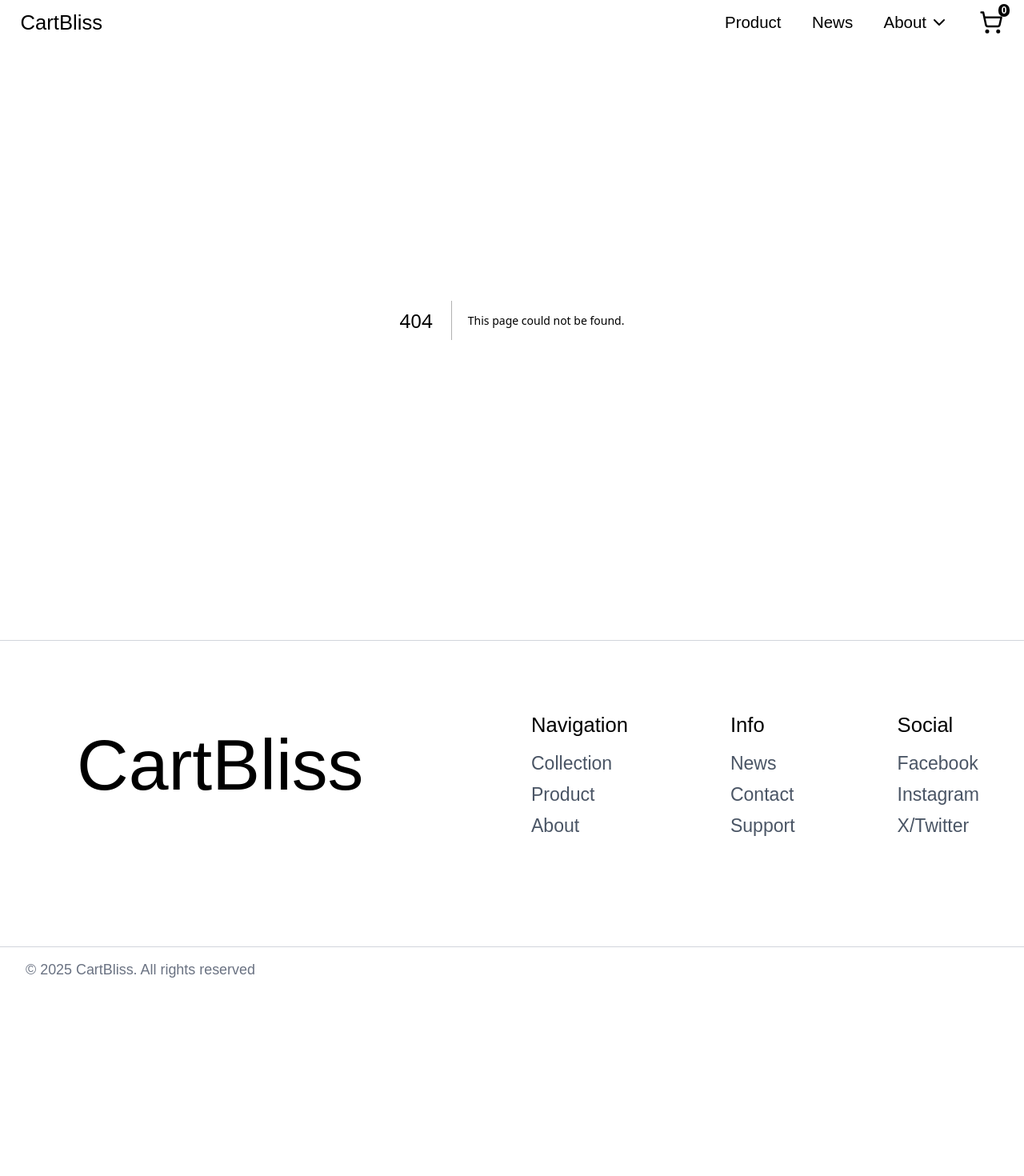
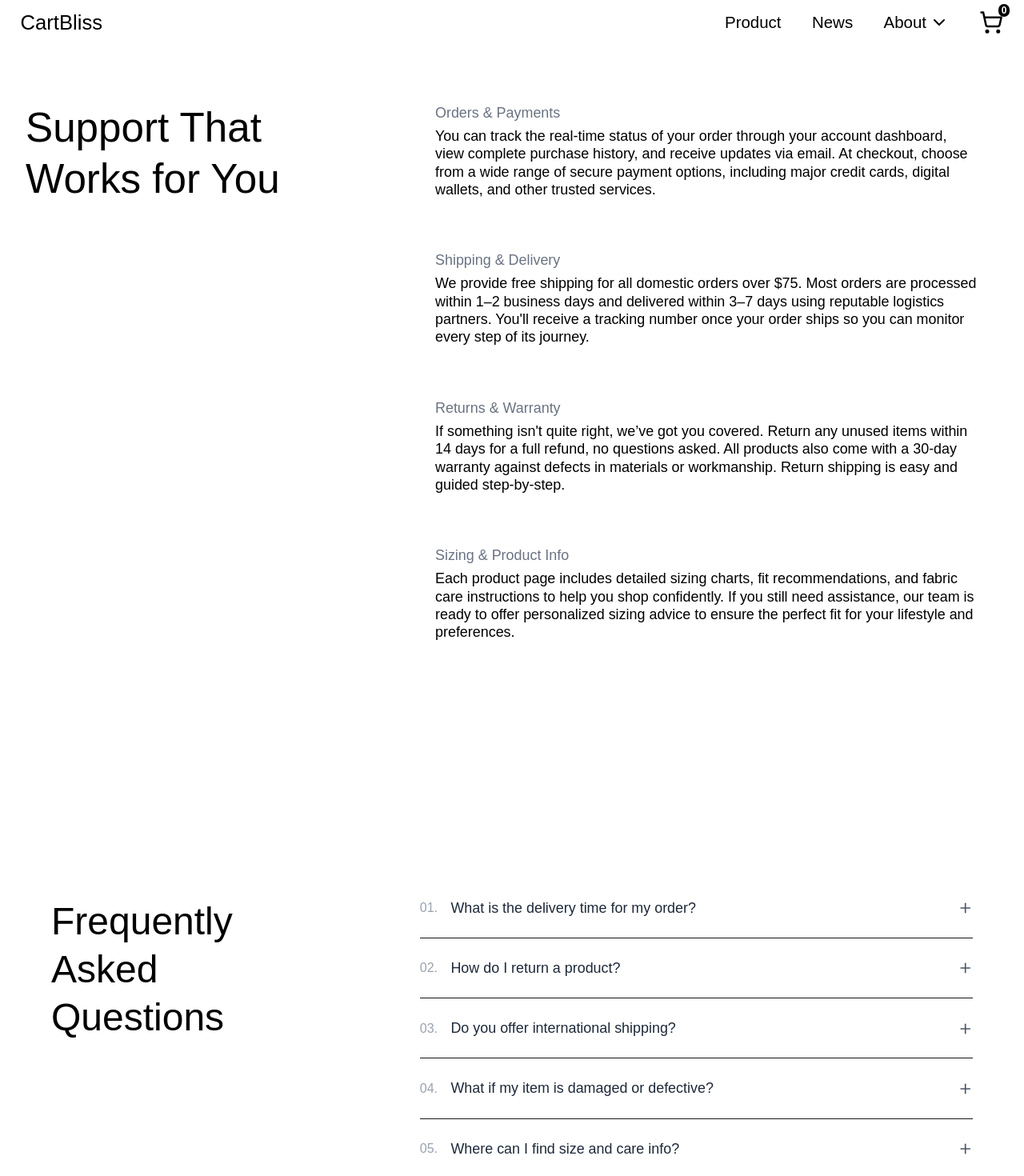
Before and after one commit to rupeeflow/cartBliss, a Next.js app: page /support in a window 1280 px wide. Before the commit this address had no page. Shown: the top 1470 px of the page at 80% size. Before the commit the page ends 1242 px from the top, so only its background shows below. Built offline with nearby package versions, Linux system fonts and the light colour scheme.

Commit message:
new pages added

```diff
--- a/app/(site)/about/page.tsx
+++ b/app/(site)/about/page.tsx
@@ -1,3 +1,4 @@
+import AboutBanner from "@/app/components/AboutBanner";
 import AboutHero from "@/app/components/AboutHero";
 import AboutSecond from "@/app/components/AboutSecond";
 import AboutSocial from "@/app/components/AboutSocials";
@@ -8,6 +9,7 @@ const AboutPage = () => {
     <div>
       <AboutHero />
       <AboutSecond />
+      <AboutBanner />
       <AboutSocial />
     </div>
   );
--- /dev/null
+++ b/app/(site)/support/page.tsx
@@ -0,0 +1,13 @@
+import FAQ from "@/app/components/FAQ";
+import SupportInfo from "@/app/components/SupportInfo";
+
+const SupportPage = () => {
+  return (
+    <div>
+      <SupportInfo />
+      <FAQ />
+    </div>
+  );
+};
+
+export default SupportPage;
--- a/app/components/AboutBanner.tsx
+++ b/app/components/AboutBanner.tsx
@@ -1,11 +1,49 @@
+"use client";
+
 import Image from "next/image";
-
-import React from "react";
+import { motion, useScroll, useTransform } from "motion/react";
+import { useRef } from "react";
 
 const AboutBanner = () => {
+  const containerRef = useRef<HTMLDivElement>(null);
+
+  const { scrollYProgress } = useScroll({
+    target: containerRef,
+    offset: ["start end", "end start"], // start when it enters viewport, end when it leaves
+  });
+
+  const scaleimage = useTransform(scrollYProgress, [0, 1], [1.4, 1]);
+  const scaleText = useTransform(scrollYProgress, [0, 1], [0.8, 1]);
+
   return (
-    <section>
-      <div className="w-full h-[40vw] bg-gray-200"></div>
+    <section
+      ref={containerRef}
+      className="w-full relative bg-white py-30 md:py-[10vw]"
+    >
+      <motion.div
+        style={{ scale: scaleimage }}
+        className="w-full  h-120 md:h-[46vw] bg-gray-200 overflow-hidden relative"
+      >
+        <Image
+          src="/images/aboutbanner.webp"
+          alt="About Banner"
+          fill
+          className="object-cover w-full h-full"
+        />
+      </motion.div>
+      <motion.div
+        style={{ scale: scaleText }}
+        className="flex justify-between absolute top-[62%] w-full px-[2vw]"
+      >
+        <h2 className="text-white w-[20vw] text-3xl md:text-[4vw]">
+          Craft & Quality Section
+        </h2>
+        <p className="text-white  text-xl md:text-[1.6vw] w-[30vw]">
+          We work with responsible partners and hand-pick fabrics that balance
+          structure with softness. Our clothes are made to move with you, last
+          longer, and simplify your daily choices.
+        </p>
+      </motion.div>
     </section>
   );
 };
--- a/app/components/AboutHero.tsx
+++ b/app/components/AboutHero.tsx
@@ -24,7 +24,6 @@ export default function AboutHero() {
     <section ref={containerRef} className="w-full bg-white overflow-hidden">
       {/* Top section: image + text */}
       <div className="relative w-full h-[68vw] bg-white">
-        {/* Image with parallax */}
         <motion.div
           style={{ y: yImage }}
           className="absolute bg-white left-[24%]  z-5 w-[40vw] h-[55vw] overflow-hidden"
@@ -37,12 +36,11 @@ export default function AboutHero() {
           />
         </motion.div>
 
-        {/* Text with parallax */}
         <motion.div
           style={{ y: yText }}
           className="flex flex-col md:flex-row justify-between absolute top-[30%] z-10 w-full px-[4vw] gap-12 bg-black mix-blend-difference"
         >
-          <h2 className="w-full md:w-[40%] h-[30vw] items-start text-4xl md:text-[4vw] text-white leading-tight">
+          <h2 className="w-full md:w-[40%] h-[30vw] items-start text-4xl md:text-[4.2vw] text-white leading-tight">
             Built for Men Who Move Forward
           </h2>
           <div className="flex flex-col justify-end h-[30vw] w-full md:w-[50%] font-medium space-y-4">
--- a/app/components/ContactForm.tsx
+++ b/app/components/ContactForm.tsx
@@ -3,11 +3,13 @@
 
 export default function ContactForm() {
   return (
-    <section className="w-full bg-white py-16">
-      <div className="max-w-7xl mx-auto px-4 sm:px-6 lg:px-8 grid grid-cols-1 md:grid-cols-2 gap-10 items-start">
+    <section className="w-full bg-white py-16 pt-[12vw]">
+      <div className="flex flex-col md:flex-row w-full mx-auto px-4 sm:px-6 lg:px-8  gap-10 items-start">
         {/* Left Side - Heading */}
         <div>
-          <h2 className="text-4xl sm:text-5xl font-medium">Get in touch</h2>
+          <h2 className="text-4xl w-full md:w-[40vw] text-black sm:text-5xl md:text-[5vw]">
+            Get in touch
+          </h2>
         </div>
 
         {/* Right Side - Form */}
@@ -17,7 +19,7 @@ export default function ContactForm() {
             <div>
               <label
                 htmlFor="name"
-                className="block text-sm font-medium text-gray-700"
+                className="block text-md md:text-[1.4vw] text-black"
               >
                 Name*
               </label>
@@ -26,13 +28,13 @@ export default function ContactForm() {
                 id="name"
                 placeholder="Enter your name"
                 required
-                className="mt-1 block w-full border border-gray-300 px-4 py-2 text-sm focus:ring-2 focus:ring-black focus:outline-none"
+                className="mt-1 text-gray-800 block w-full border border-gray-500 px-4 py-3 text-sm focus:ring-2 focus:ring-black focus:outline-none"
               />
             </div>
             <div>
               <label
                 htmlFor="phone"
-                className="block text-sm font-medium text-gray-700"
+                className="block text-md md:text-[1.4vw] text-black"
               >
                 Phone Number*
               </label>
@@ -41,7 +43,7 @@ export default function ContactForm() {
                 id="phone"
                 placeholder="Enter your phone number"
                 required
-                className="mt-1 block w-full border border-gray-300 px-4 py-2 text-sm focus:ring-2 focus:ring-black focus:outline-none"
+                className="mt-1 text-gray-800 block w-full border border-gray-500 px-4 py-3 text-sm focus:ring-2 focus:ring-black focus:outline-none"
               />
             </div>
           </div>
@@ -50,7 +52,7 @@ export default function ContactForm() {
           <div>
             <label
               htmlFor="email"
-              className="block text-sm font-medium text-gray-700"
+              className="block text-md md:text-[1.4vw] text-black"
             >
               Email
             </label>
@@ -58,7 +60,7 @@ export default function ContactForm() {
               type="email"
               id="email"
               placeholder="youremail@gmail.com"
-              className="mt-1 block w-full border border-gray-300 px-4 py-2 text-sm focus:ring-2 focus:ring-black focus:outline-none"
+              className="mt-1 text-gray-800 block w-full border border-gray-500 px-4 py-3 text-sm focus:ring-2 focus:ring-black focus:outline-none"
             />
           </div>
 
@@ -66,7 +68,7 @@ export default function ContactForm() {
           <div>
             <label
               htmlFor="message"
-              className="block text-sm font-medium text-gray-700"
+              className="block text-md md:text-[1.4vw] text-black"
             >
               Message
             </label>
@@ -74,14 +76,14 @@ export default function ContactForm() {
               id="message"
               rows={4}
               placeholder="Can we help you?"
-              className="mt-1 block w-full border border-gray-300 px-4 py-2 text-sm focus:ring-2 focus:ring-black focus:outline-none"
+              className="mt-1 block w-full border border-gray-500 px-4 py-2 text-sm focus:ring-2 focus:ring-black focus:outline-none"
             ></textarea>
           </div>
 
           {/* Submit Button */}
           <button
             type="submit"
-            className="w-full bg-black text-white py-3 font-medium hover:bg-gray-900 transition"
+            className="w-full cursor-pointer bg-black text-white py-3 font-medium hover:bg-gray-900 transition"
           >
             Send Message
           </button>
--- a/app/components/ContactInfo.tsx
+++ b/app/components/ContactInfo.tsx
@@ -3,19 +3,23 @@
 
 export default function ContactInfo() {
   return (
-    <section className="w-full bg-white py-16">
-      <div className="max-w-6xl mx-auto px-4 sm:px-6 lg:px-8 grid grid-cols-1 md:grid-cols-2 gap-12">
+    <section className="w-full bg-white py-16 md:py-[10vw] md:pb-[10vw]">
+      <div className="flex flex-col md:flex-row w-full mx-auto px-4 sm:px-6 lg:px-8  gap-10 items-start">
         {/* Left Side - Heading */}
         <div>
-          <h2 className="text-4xl sm:text-5xl font-medium">Contact</h2>
+          <h2 className="text-4xl w-full md:w-[40vw] text-black sm:text-5xl md:text-[5vw]">
+            Contact
+          </h2>
         </div>
 
         {/* Right Side - Info */}
-        <div className="space-y-8 text-gray-800">
+        <div className="space-y-8 md:space-y-[4vw] text-gray-800">
           {/* Address */}
           <div>
-            <h3 className="text-sm font-semibold text-gray-500">Address</h3>
-            <p className="mt-1 text-sm">
+            <h3 className="text-md md:text-[1.2vw] font-semibold text-gray-500">
+              Address
+            </h3>
+            <p className="mt-1 text-sm md:text-[1.4vw] text-black">
               1389 Market Street, Suite 300. <br />
               San Francisco, CA 94103, USA
             </p>
@@ -23,8 +27,10 @@ export default function ContactInfo() {
 
           {/* Hours */}
           <div>
-            <h3 className="text-sm font-semibold text-gray-500">Hours</h3>
-            <p className="mt-1 text-sm">
+            <h3 className="text-md md:text-[1.2vw] font-semibold text-gray-500">
+              Hours
+            </h3>
+            <p className="mt-1 text-sm md:text-[1.4vw] text-black">
               Monday - Friday <br />
               8am - 5pm
             </p>
@@ -32,10 +38,10 @@ export default function ContactInfo() {
 
           {/* Customer Service */}
           <div>
-            <h3 className="text-sm font-semibold text-gray-500">
+            <h3 className="text-md md:text-[1.2vw] font-semibold text-gray-500">
               Customer Service
             </h3>
-            <p className="mt-1 text-sm">
+            <p className="mt-1 text-sm md:text-[1.4vw] text-black">
               <a href="mailto:support@calderco.us" className="hover:text-black">
                 support@calderco.us
               </a>
@@ -44,8 +50,10 @@ export default function ContactInfo() {
 
           {/* Hotline */}
           <div>
-            <h3 className="text-sm font-semibold text-gray-500">Hotline</h3>
-            <p className="mt-1 text-sm">
+            <h3 className="text-md md:text-[1.2vw] font-semibold text-gray-500">
+              Hotline
+            </h3>
+            <p className="mt-1 text-sm md:text-[1.4vw] text-black">
               <a href="tel:+14155550199" className="hover:text-black">
                 +1 (415) 555-0199
               </a>
--- /dev/null
+++ b/app/components/FAQ.tsx
@@ -0,0 +1,96 @@
+// components/FAQ.tsx
+"use client";
+
+import { useState } from "react";
+import { Plus, Minus } from "lucide-react"; // for + / - icons
+
+const faqs = [
+  {
+    question: "What is the delivery time for my order?",
+    answer:
+      "Most orders are processed within 1–2 business days and arrive in 3–7 days via trusted shipping partners.",
+  },
+  {
+    question: "How do I return a product?",
+    answer:
+      "You can return any unused items within 14 days. Just follow our return instructions and use the original packaging.",
+  },
+  {
+    question: "Do you offer international shipping?",
+    answer:
+      "Yes, we ship internationally to selected countries. Shipping times and costs vary depending on your location. Duties and taxes may apply.",
+  },
+  {
+    question: "What if my item is damaged or defective?",
+    answer:
+      "If you receive a defective item, please contact our support team within 7 days. We’ll arrange a replacement or a full refund.",
+  },
+  {
+    question: "Where can I find size and care info?",
+    answer:
+      "Each product page includes detailed size charts and care instructions. If you need further assistance, our support team can guide you.",
+  },
+];
+
+export default function FAQ() {
+  const [openIndex, setOpenIndex] = useState<number | null>(null);
+
+  const toggleFAQ = (index: number) => {
+    setOpenIndex(openIndex === index ? null : index);
+  };
+
+  return (
+    <section className="w-full bg-white py-40 md:py-[20vw]">
+      <div className="flex flex-col justify-between md:flex-row w-full mx-auto px-4 sm:px-6 lg:px-[5vw]  gap-10 md:gap-[20vw] items-start">
+        {/* Left - Heading */}
+        <div>
+          <h2 className="w-full md:w-[10vw] text-4xl sm:text-5xl text-black leading-tight">
+            Frequently Asked Questions
+          </h2>
+        </div>
+
+        {/* Right - FAQ List */}
+        <div className=" space-y-6 w-full md:w-[60%]">
+          {faqs.map((faq, index) => (
+            <div
+              key={index}
+              className={`relative group cursor-pointer border-b pb-4 transition-height duration-300 ease-in-out ${
+                openIndex === index ? "h-[8vw]" : "h-[4vw]"
+              }`}
+            >
+              <button
+                onClick={() => toggleFAQ(index)}
+                className="w-full flex cursor-pointer justify-between items-center text-left"
+              >
+                <span className="flex w-full items-center gap-4 text-gray-800">
+                  <span className="text-gray-400 font-medium w-6">
+                    {String(index + 1).padStart(2, "0")}.
+                  </span>
+                  <span className="w-full text-md relative z-4 bg-white md:text-[1.4vw] sm:text-base">
+                    {faq.question}
+                  </span>
+                </span>
+                <Plus
+                  className={`block h-5 w-5 text-gray-600 duration-300 ease-in-out ${
+                    openIndex === index ? "rotate-[-45deg]" : ""
+                  }`}
+                />
+              </button>
+
+              {/* Answer */}
+              {openIndex === index && (
+                <p
+                  className={`mt-3 absolute z-1 top-0 text-sm  text-gray-600 leading-relaxed px-10 transition-transform duration-300 ease-in-out ${
+                    openIndex === index ? "translate-y-[2vw]" : "translate-y-0"
+                  }`}
+                >
+                  {faq.answer}
+                </p>
+              )}
+            </div>
+          ))}
+        </div>
+      </div>
+    </section>
+  );
+}
--- a/app/components/Navbar.tsx
+++ b/app/components/Navbar.tsx
@@ -44,7 +44,7 @@ export default function Navbar() {
                 </span>
               </button>
               {/* Dropdown (optional, hidden by default) */}
-              <div className="absolute top-[80%] w-40 bg-black shadow-md mt-2 rounded-lg p-2 group-hover:block mix-blend-normal hidden">
+              <div className="absolute border top-[80%] right-0 w-40 bg-black shadow-md mt-2 rounded-lg p-2 group-hover:block mix-blend-normal hidden">
                 <Link
                   href="/about"
                   className="block text-gray-500 px-4 py-2 text-[1.5vw] hover:text-white"
--- /dev/null
+++ b/app/components/SupportInfo.tsx
@@ -0,0 +1,54 @@
+// components/SupportInfo.tsx
+"use client";
+
+const supportItems = [
+  {
+    title: "Orders & Payments",
+    description:
+      "You can track the real-time status of your order through your account dashboard, view complete purchase history, and receive updates via email. At checkout, choose from a wide range of secure payment options, including major credit cards, digital wallets, and other trusted services.",
+  },
+  {
+    title: "Shipping & Delivery",
+    description:
+      "We provide free shipping for all domestic orders over $75. Most orders are processed within 1–2 business days and delivered within 3–7 days using reputable logistics partners. You'll receive a tracking number once your order ships so you can monitor every step of its journey.",
+  },
+  {
+    title: "Returns & Warranty",
+    description:
+      "If something isn't quite right, we’ve got you covered. Return any unused items within 14 days for a full refund, no questions asked. All products also come with a 30-day warranty against defects in materials or workmanship. Return shipping is easy and guided step-by-step.",
+  },
+  {
+    title: "Sizing & Product Info",
+    description:
+      "Each product page includes detailed sizing charts, fit recommendations, and fabric care instructions to help you shop confidently. If you still need assistance, our team is ready to offer personalized sizing advice to ensure the perfect fit for your lifestyle and preferences.",
+  },
+];
+
+export default function SupportInfo() {
+  return (
+    <section className="w-full bg-white py-16 pt-30 md:pt-[10vw]">
+      <div className="flex flex-col md:flex-row w-full mx-auto px-4 sm:px-6 lg:px-8  gap-10 md:gap-[10vw] items-start">
+        {/* Left side - heading */}
+        <div>
+          <h2 className="w-[30vw] text-4xl sm:text-5xl md:text-[4vw] text-black leading-tight">
+            Support That Works for You
+          </h2>
+        </div>
+
+        {/* Right side - support items */}
+        <div className="space-y-8 md:space-y-[5vw]">
+          {supportItems.map((item, idx) => (
+            <div key={idx}>
+              <h3 className="text-md md:text-[1.4vw] text-gray-500">
+                {item.title}
+              </h3>
+              <p className="mt-1 text-md md:text-[1.4vw] text-black md:mr-[2vw] leading-tight">
+                {item.description}
+              </p>
+            </div>
+          ))}
+        </div>
+      </div>
+    </section>
+  );
+}
```
Also changed, not shown: public/images/aboutbanner.webp (added).
